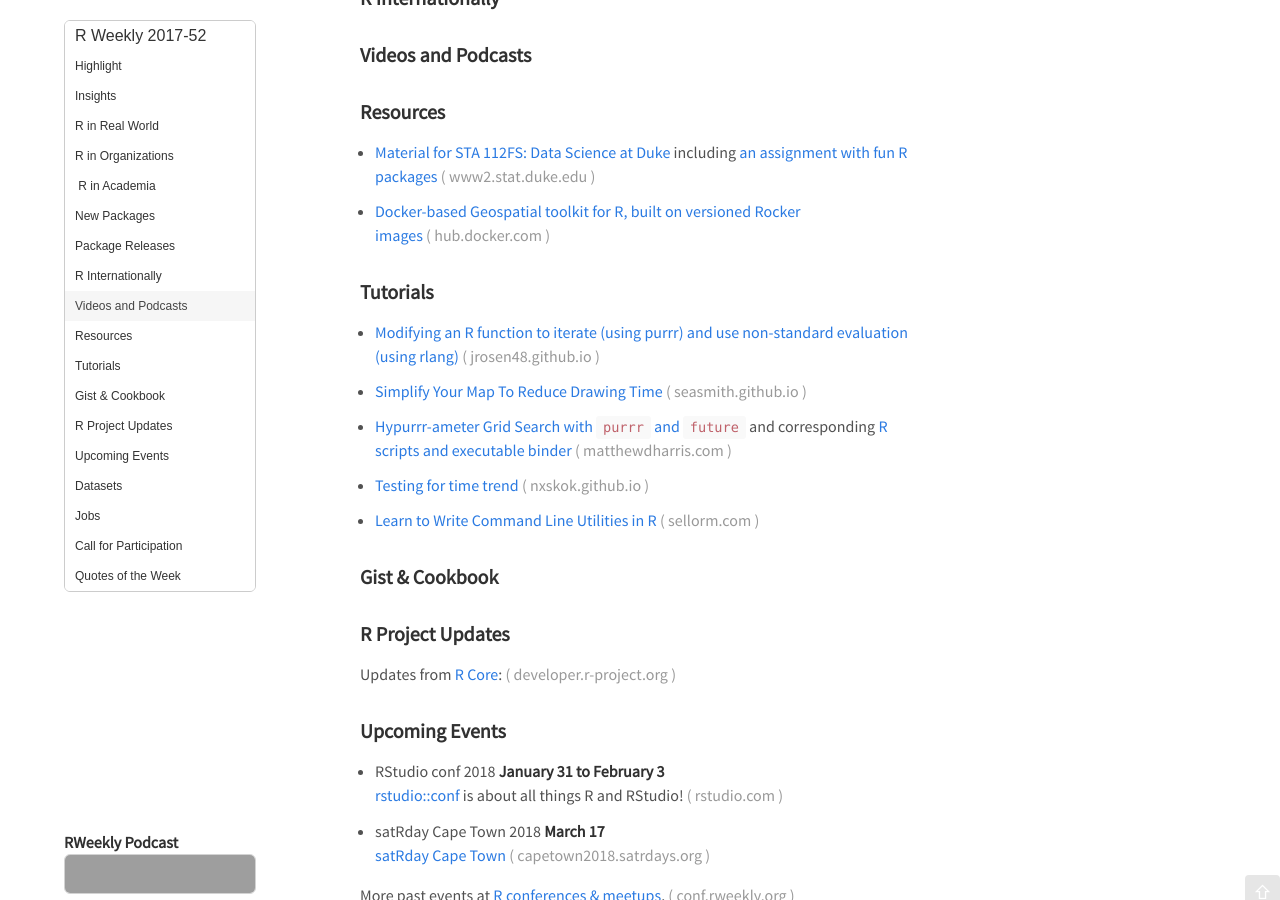
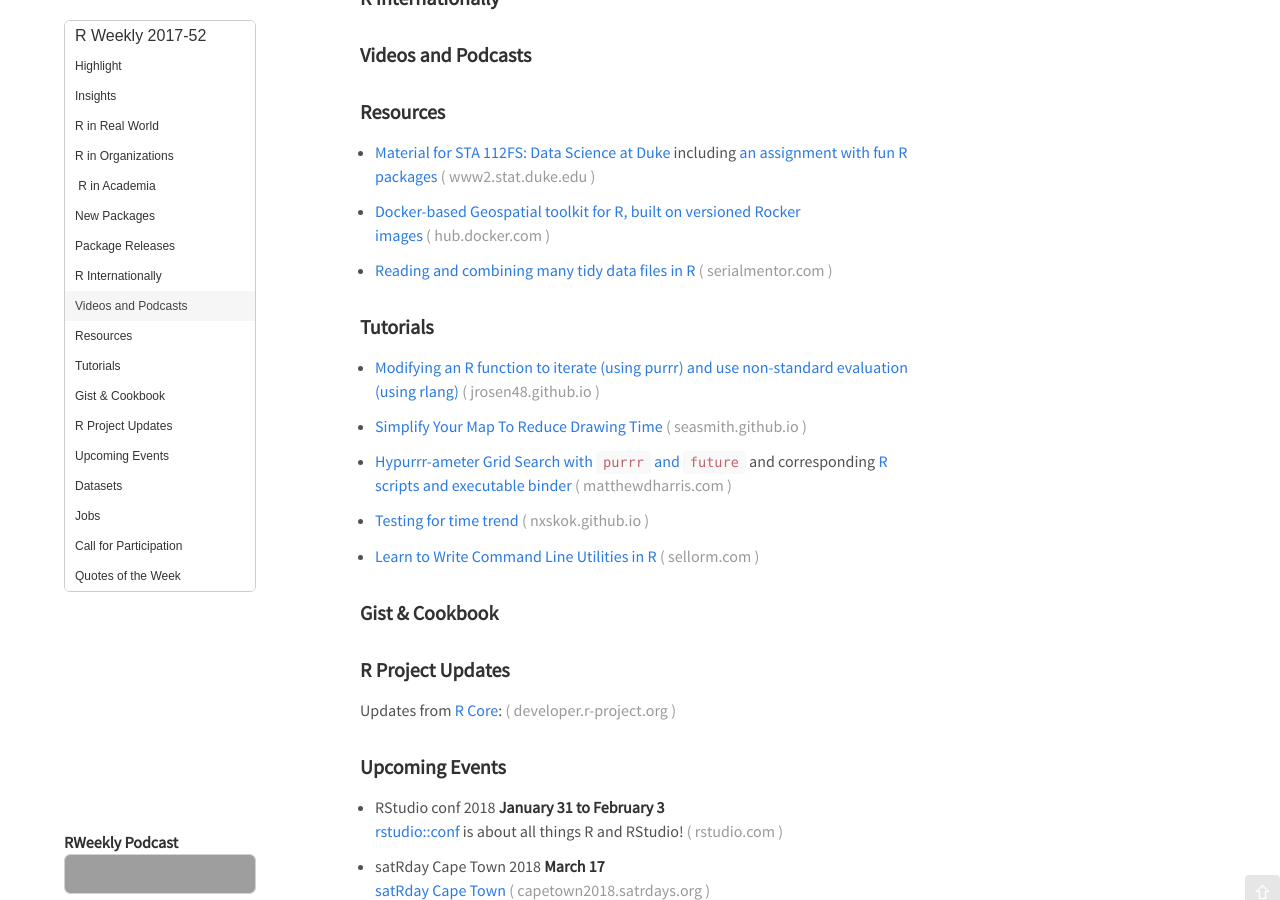
Before and after one commit to rweekly/rweekly.org, a Jekyll site: the page built from draft.md, in a window 1280 px wide and 900 px high, scrolled down 820 px. Built offline with Jekyll 4.4.1, drawn with Linux system fonts in a browser that asks for light colours; emoji names are drawn with the system emoji font; comment, search, counter and statistics services are not loaded; grey boxes are pictures that could not be loaded.

Commit message:
Update draft.md
cc @clauswilke

```diff
--- a/draft.md
+++ b/draft.md
@@ -62,6 +62,8 @@
 + [Material for STA 112FS: Data Science at Duke](http://www2.stat.duke.edu/courses/Fall17/sta112.01/) including [an assignment with fun R packages](http://www2.stat.duke.edu/courses/Fall17/sta112.01/assignment/08-mini-hw.html)
 
 + [Docker-based Geospatial toolkit for R, built on versioned Rocker images](https://hub.docker.com/r/rocker/geospatial/)
+
++ [Reading and combining many tidy data files in R](http://serialmentor.com/blog/2016/6/13/reading-and-combining-many-tidy-data-files-in-R)
 
 
 ###  Tutorials
```
